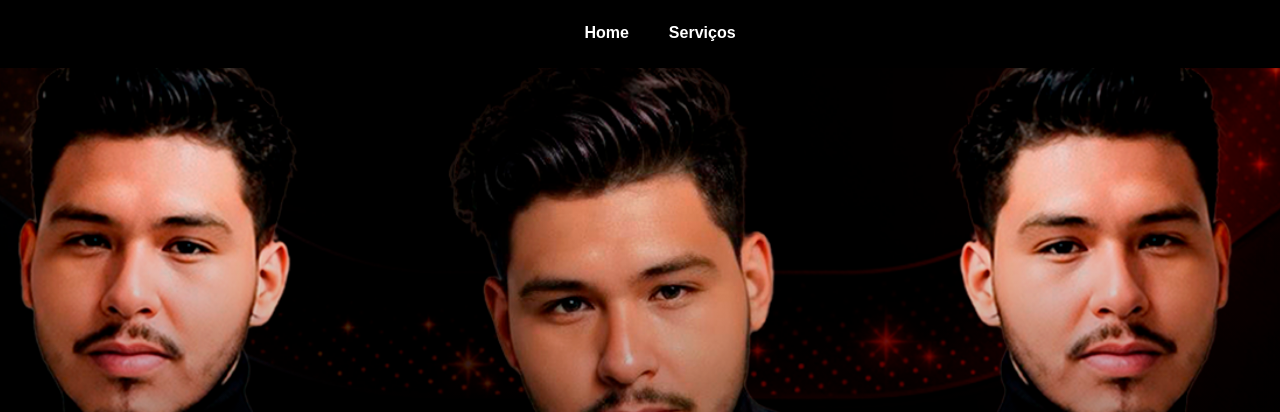
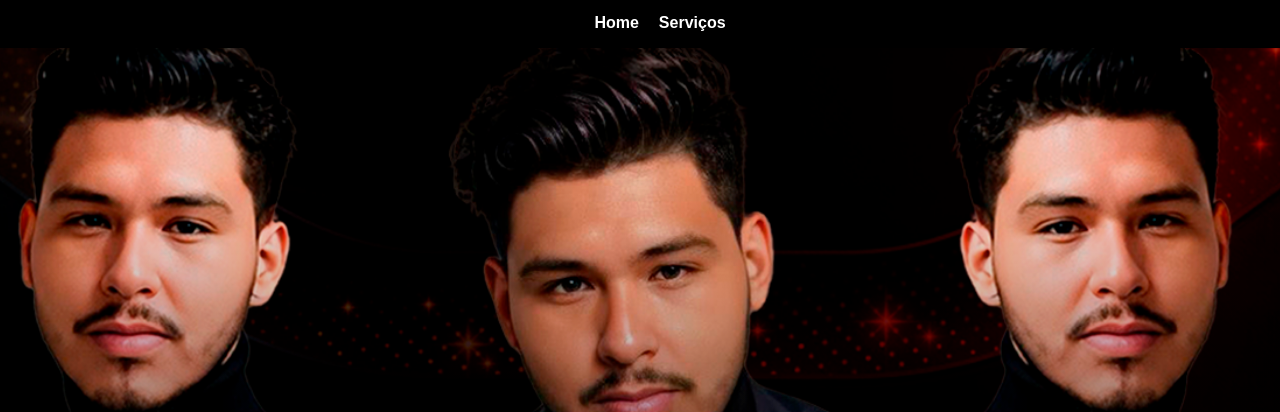
Before and after one commit to OfcCoordenada/sitecoordenada, a plain HTML site: page serviços.html in a window 1280 px wide. Shown: the part 106-518 px from the top of the page. Drawn offline with Linux system fonts and the light colour scheme.

Commit message:
Update estiloserviço.css

```diff
--- a/estiloserviço.css
+++ b/estiloserviço.css
@@ -169,7 +169,7 @@ section {
 .menu li {
     display: flex;
     align-items: center;
-    padding: 10px
+
 }
 
 .menu a {
```
